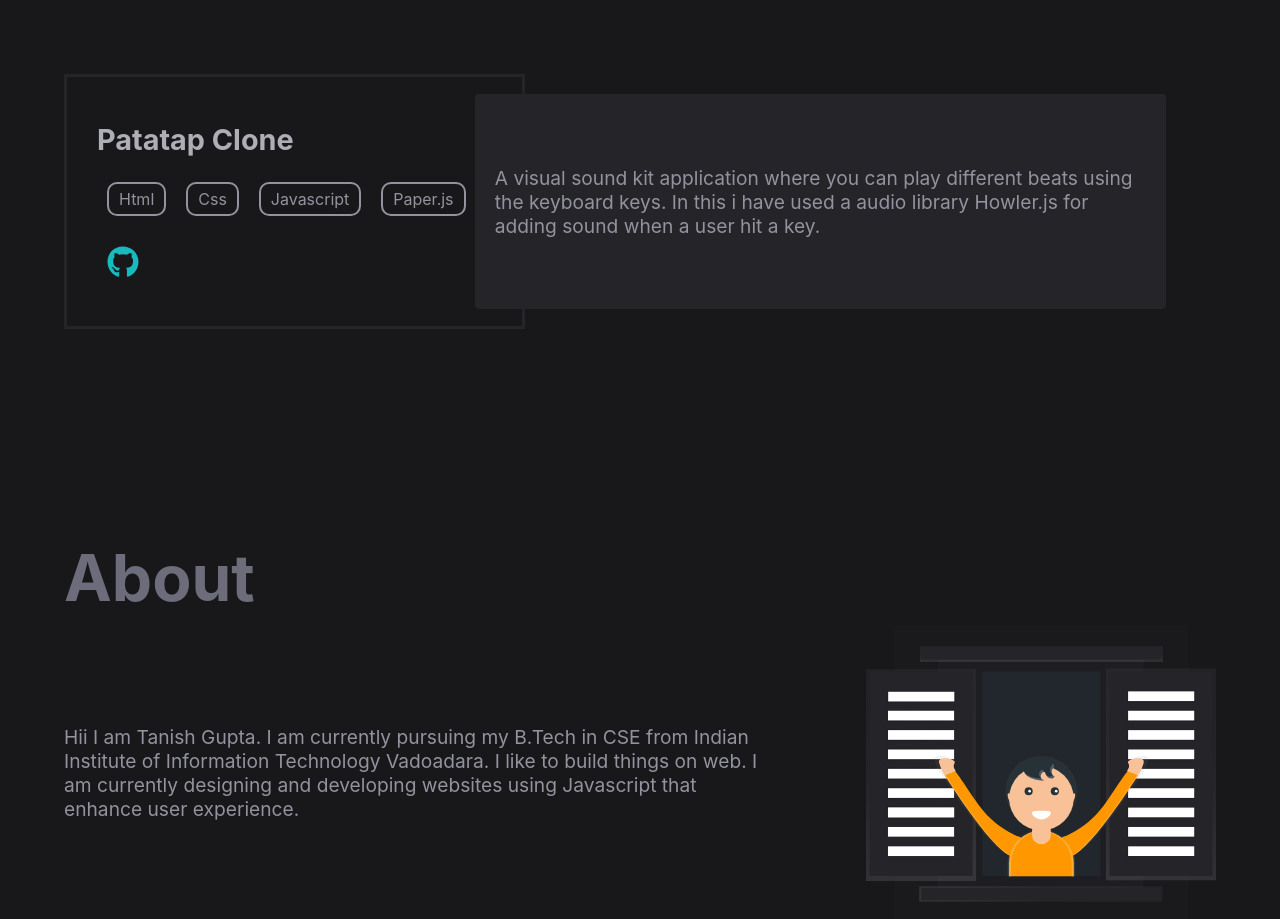
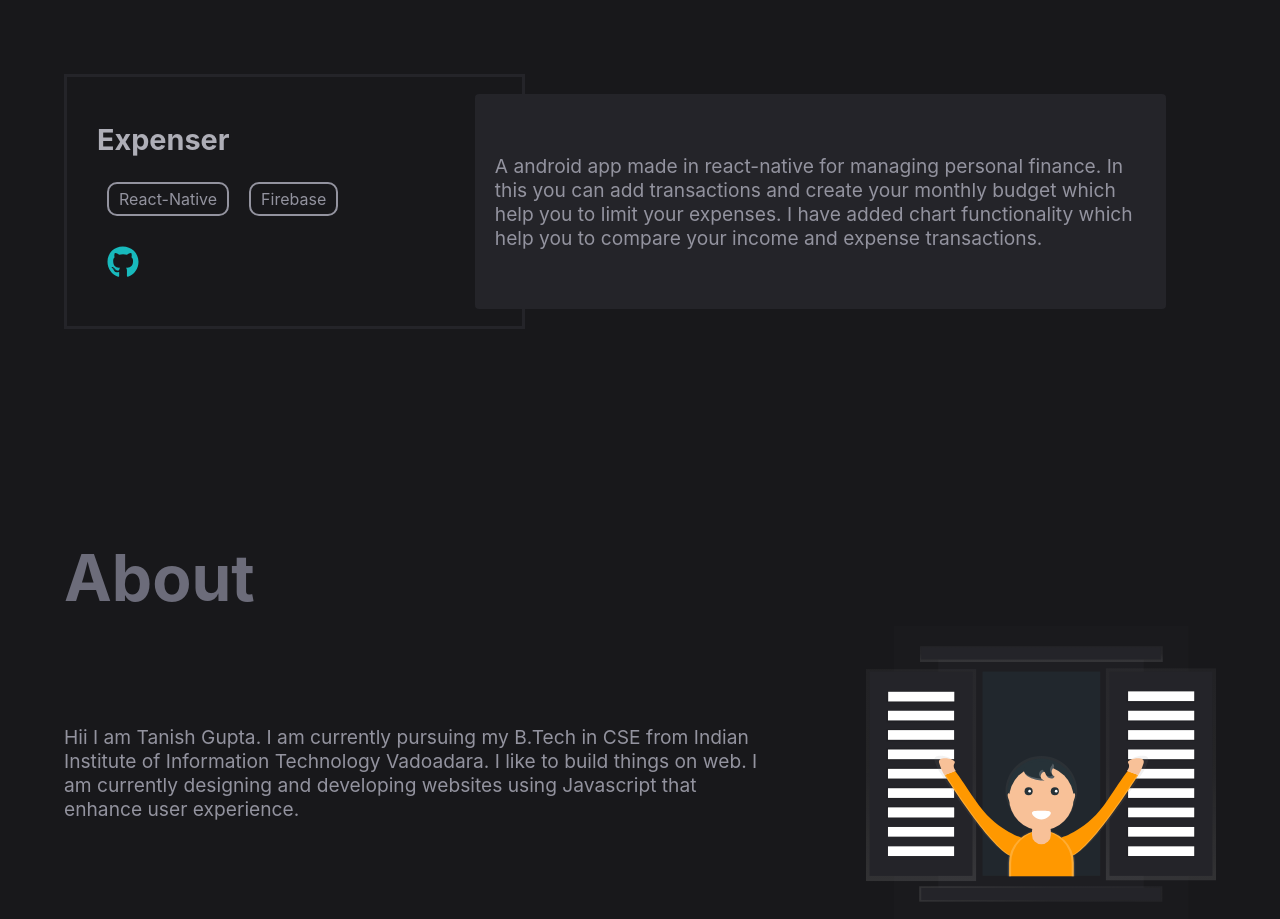
Before and after one commit to tanishgupta-git/myportfolio, a React (Create React App) app: page / in a window 1280 px wide. Shown: the part 3000-3919 px from the top of the page. Built offline with nearby package versions, Linux system fonts and the light colour scheme.

Commit message:
updated projects

```diff
--- a/src/components/projects/projects.jsx
+++ b/src/components/projects/projects.jsx
@@ -54,12 +54,12 @@ function Projects() {
              githubLink="https://github.com/tanishgupta-git/Rental-Seeker.git"
              />
 
-             {/* Patatap Clone */}
-             <Project title="Patatap Clone"
-             desc="A visual sound kit application where you can play different beats using the keyboard
-             keys. In this i have used a audio library Howler.js for adding sound when a user hit a key."
-             langs={['Html','Css','Javascript','Paper.js']}
-             githubLink=""
+             {/* Expenser */}
+             <Project title="Expenser"
+             desc="A android app made in react-native for managing personal finance. In this you can add transactions and create your monthly budget which
+             help you to limit your expenses. I have added chart functionality which help you to compare your income and expense transactions."
+             langs={['React-Native','Firebase']}
+             githubLink="https://github.com/tanishgupta-git/Expenser"
              />
             </div>
         </div>
```
